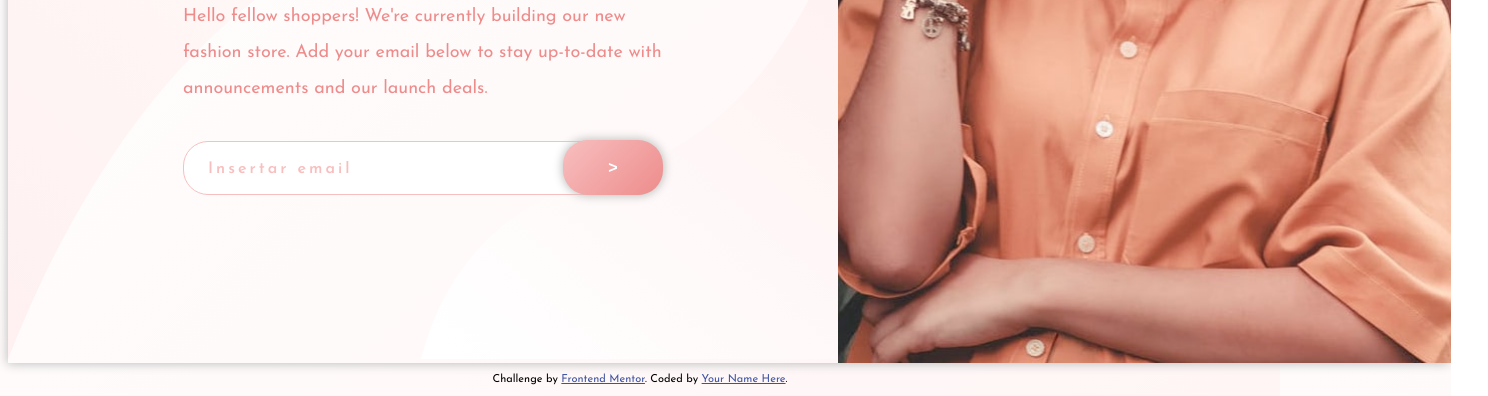
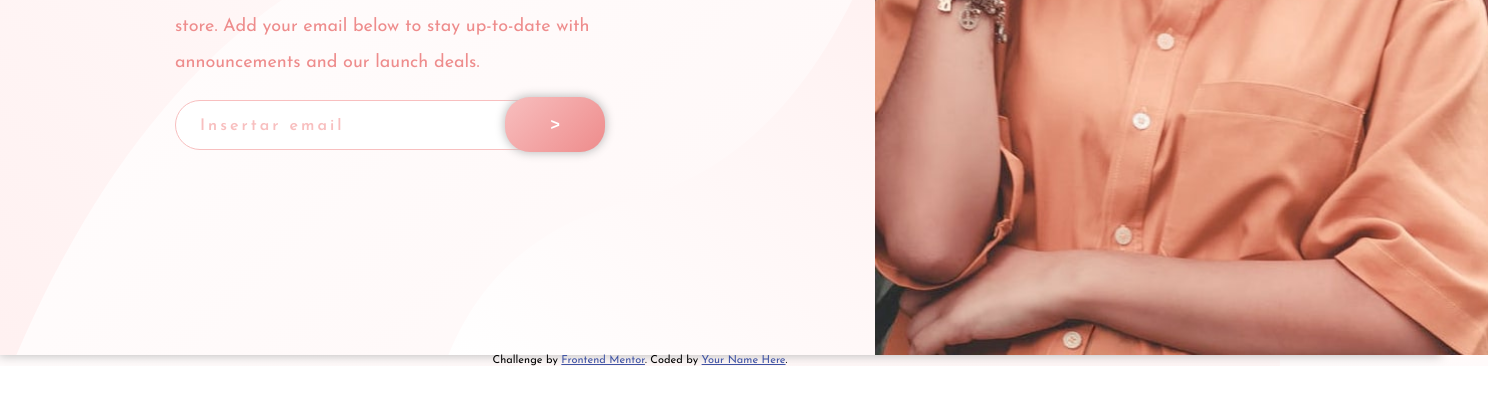
Before and after one commit to meryHayward/Challenge_tarjeta, a plain HTML site: page index.html in a window 1280 px wide. Shown: the part 449-845 px from the top of the page, 1488 px wide, since content can reach past the window. After the commit the page ends 815 px from the top, so only its background shows below. Drawn offline with Linux system fonts and the light colour scheme.

Commit message:
cambios en style y index

```diff
--- a/index.html
+++ b/index.html
@@ -24,7 +24,7 @@
       <p class="texto">Hello fellow shoppers! We're currently building our new fashion store.
       Add your email below to stay up-to-date with announcements and our launch deals.</p>
       <br>
-    <form class="form" action="" type="email" >
+    <form class="form" action="" >
       <input class="input" type="text" placeholder= "Insertar email">
       <button class="button">></button>
     </form>
--- a/style.css
+++ b/style.css
@@ -1,4 +1,4 @@
-@import url("https://fonts.google.com/specimen/Josefin+Sans")
+
 *{
     margin: 0;
     padding: 0;
@@ -13,13 +13,14 @@ body{
     width: 1440px;
     display: flex;
     margin: auto;
-    background-image:url(images/bg-pattern-desktop.svg);
-    background-repeat: no-repeat;
     box-shadow: 0px 0px 10px 1px rgba(191,191,191,1);
 
 }
 .left{
     padding: 0 175px;
+    background-image:url(images/bg-pattern-desktop.svg);
+    background-repeat: no-repeat;
+    background-size: cover;
 }
 .logo{
     margin-top: 75px;
@@ -47,8 +48,12 @@ body{
     font-weight: bolder;
     color: black;
 }
+.form{
+    width: 525px;
+
+}
 .input{
-    width: 450px;
+    width: 375px;
     height: 50px;
     border: 1px solid hsl(0, 80%, 86%);
     border-radius: 25px;
@@ -64,8 +69,7 @@ body{
 }
 .button{
     position: relative;
-    right: -380px;
-    top: -55px;
+    left: -50px;
     height: 55px;
     width: 100px;
     cursor: pointer;
@@ -80,7 +84,8 @@ body{
 
 }
 
+
+
 .rigth-img{
    height: 100%;
-
 }
```
